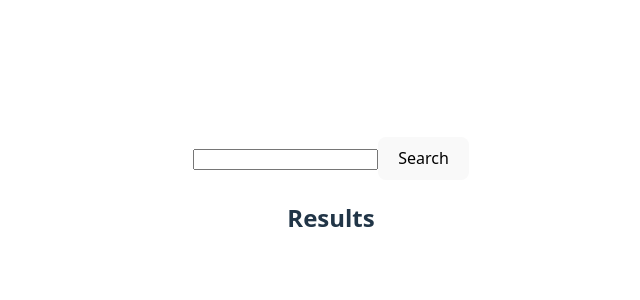
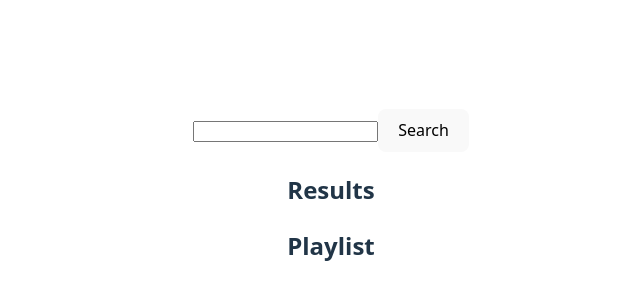
Before and after one commit to jbowma-1818/reddit-app, a React (Vite) app in the folder Jammming/: page / in a window 1280 px wide. Shown: the part 204-504 px from the top of the page, without its empty margins (309-949 px from the left). Built offline with nearby package versions, Linux system fonts and the light colour scheme.

Commit message:
Set up implementing track list in the component tree

```diff
--- a/Jammming/src/App.jsx
+++ b/Jammming/src/App.jsx
@@ -9,10 +9,14 @@ function App() {
 
   return (
     <>
-      <SearchBar />
+      <div id='searchContainer'>
+        <SearchBar />
+      </div>
       <div id='mainContiner'>
+        <div id='resultContainer'>
+          <SearchResults />
+        </div>
         <div id='saveContainer'>
-          <SearchResults value={search} />
           <Playlist />
         </div>
       </div>
--- a/Jammming/src/components/Playlist/Playlist.jsx
+++ b/Jammming/src/components/Playlist/Playlist.jsx
@@ -3,7 +3,7 @@ function Playlist() {
 
     return (
         <div id='playList'>
-
+            <h2>Playlist</h2>
         </div>
     );
 }
--- a/Jammming/src/components/SearchResults/SearchResults.jsx
+++ b/Jammming/src/components/SearchResults/SearchResults.jsx
@@ -2,7 +2,6 @@
 function SearchResults() {
 
     return (
-
         <div id='searchResults'>
           <h2>Results</h2>
         </div>
--- a/Jammming/src/components/Track/Track.jsx
+++ b/Jammming/src/components/Track/Track.jsx
@@ -1,7 +1,9 @@
 
 function Track() {
     const track = {
-
+        name: 'unknown',
+        artist: 'unknown',
+        album: 'unknown',
     };
 
     return ({})
```
